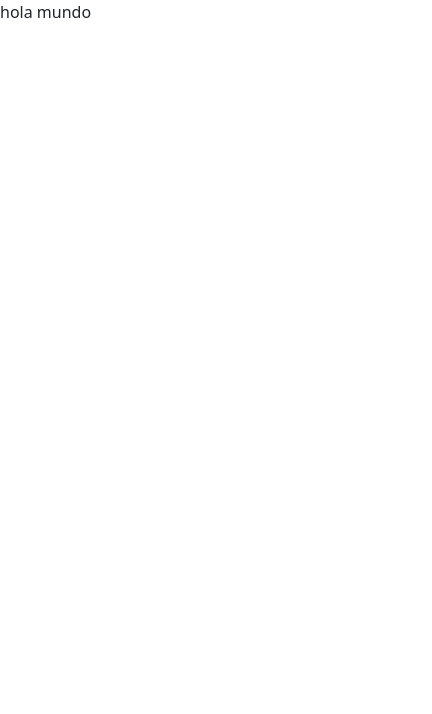
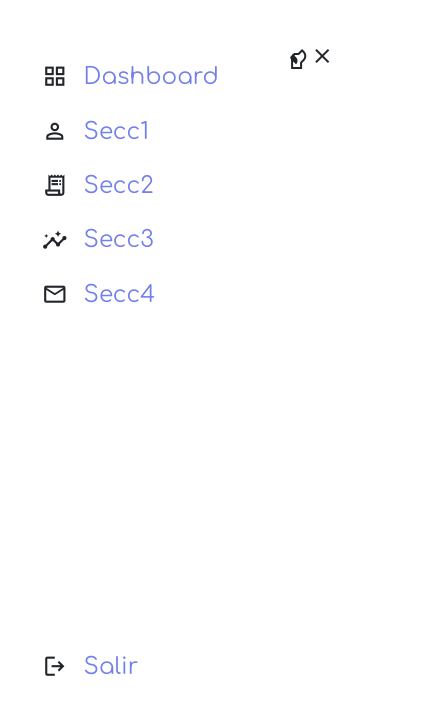
Before and after one commit to anthonyfs77/Proyecto_veterinaria, a Vue app: page / in a window 390 px wide. Before the commit this address had no page. Shown: the top 714 px of the page, 432 px wide, since content can reach past the window. Built offline with nearby package versions, Linux system fonts and the light colour scheme.

Commit message:
Componente sidebar hecho

```diff
--- a/index.html
+++ b/index.html
@@ -1,6 +1,15 @@
 <!DOCTYPE html>
 <html lang="en">
   <head>
+
+        <!--Apis-->
+        <link rel="stylesheet" href="https://fonts.googleapis.com/css2?family=Material+Symbols+Outlined:opsz,wght,FILL,GRAD@20..48,100..700,0..1,-50..200" />
+        <link rel="stylesheet" href="https://fonts.googleapis.com/css2?family=Material+Symbols+Outlined:opsz,wght,FILL,GRAD@20..48,100..700,0..1,-50..200" />
+        <link rel="preconnect" href="https://fonts.googleapis.com">
+        <link rel="preconnect" href="https://fonts.gstatic.com" crossorigin>
+        <link href="https://fonts.googleapis.com/css2?family=Comfortaa&family=Montserrat&family=Rubik&display=swap" rel="stylesheet">
+
+
     <meta charset="UTF-8">
     <link rel="icon" href="/favicon.ico">
     <meta name="viewport" content="width=device-width, initial-scale=1.0">
--- a/src/App.vue
+++ b/src/App.vue
@@ -1,5 +1,7 @@
 <template>
-<div class="app">
-  hola mundo
-</div>
+  <SideBarMenu/>
 </template>
+
+<script setup>
+import SideBarMenu from '../src/components/SideBarMenu.vue'
+</script>
--- /dev/null
+++ b/src/components/SideBarMenu.vue
@@ -0,0 +1,343 @@
+<template>
+    <div class="containerNorm">
+        <aside>
+            <div class="top">
+                <div class="logo">
+                    <span class="material-symbols-outlined">sound_detection_dog_barking</span>
+                    <h2>Veterinaria</h2>
+                </div>
+                <div class="close" id="close-btn">
+                    <span class="material-symbols-outlined">close</span>
+                </div>
+            </div>
+            <div class="sidebar">
+                <a href="#">
+                    <span class="material-symbols-outlined">grid_view</span>
+                    <h3>Dashboard</h3>
+                </a>
+                <a href="#">
+                    <span class="material-symbols-outlined">person</span>
+                    <h3>Secc1</h3>
+                </a>
+                <a href="#">
+                    <span class="material-symbols-outlined">receipt_long</span>
+                    <h3>Secc2</h3>
+                </a>
+                <a href="#">
+                    <span class="material-symbols-outlined">insights</span>
+                    <h3>Secc3</h3>
+                </a>
+                <a href="#">
+                    <span class="material-symbols-outlined">mail_outline</span>
+                    <h3>Secc4</h3>
+                </a>
+                <a href="#">
+                    <span class="material-symbols-outlined">logout</span>
+                    <h3>Salir</h3>
+                </a>
+            </div>
+        </aside>
+    </div>
+</template>
+
+<style scoped>
+* {
+    margin: 0;
+    padding: 0;
+    outline: 0;
+    appearance: none;
+    border: 0;
+    text-decoration: none;
+    list-style: none;
+    box-sizing: border-box;
+}
+
+h1,
+h2,
+h3,
+h4,
+h5,
+h6 {
+    font-family: 'Comfortaa', cursive;
+}
+
+html {
+    font-size: 14px;
+}
+
+body {
+    width: 100vw;
+    height: 100vh;
+    font-size: 0.88rem;
+    background-color: var(--color-background);
+    user-select: none;
+    overflow-x: hidden;
+    color: var(--color-dark);
+}
+
+a {
+    color: var(--color-dark);
+}
+
+img {
+    display: block;
+    width: 100%;
+}
+
+h1 {
+    font-weight: 800;
+    font-size: 1.8rem;
+}
+
+h2 {
+    font-size: 1.4;
+}
+
+h3 {
+    color: #7380ec;
+    font-size: 0.87;
+}
+
+h4 {
+    font-size: 0.8rem;
+}
+
+h5 {
+    font-size: 0.77rem;
+}
+
+smal {
+    font-size: 0.75rem;
+}
+
+p {
+    color: var(--color-dark-variant);
+}
+
+b {
+    color: var(--color-dark);
+}
+
+.containerNorm {
+    display: grid;
+    width: 95%;
+    margin: 0 auto;
+    gap: 1.8rem;
+    grid-template-columns: 14rem auto 23rem;
+}
+
+aside {
+    height: 100vh;
+}
+
+aside .top {
+    display: flex;
+    align-items: center;
+    justify-content: space-between;
+    margin-top: 1.4rem;
+}
+
+aside .logo {
+    display: flex;
+    gap: 0.8rem;
+}
+
+aside .logo img {
+    width: 2rem;
+    height: 2rem;
+}
+
+aside .close {
+    display: none;
+}
+
+/*======================side bar===========================*/
+aside .sidebar {
+    display: flex;
+    flex-direction: column;
+    height: 86vh;
+    position: relative;
+    top: 3rem;
+}
+
+aside h3 {
+    font-weight: 500;
+}
+
+
+aside .sidebar a {
+    display: flex;
+    color: var(--color-info-dark);
+    margin-left: 2rem;
+    gap: 1rem;
+    align-items: center;
+    position: relative;
+    height: 3.7rem;
+    transition: all 300ms ease;
+}
+
+aside .sidebar a span {
+    font-size: 1.6rem;
+    transition: all 300ms ease;
+}
+
+aside .sidebar a:last-child {
+    position: absolute;
+    bottom: 2rem;
+    width: 100%;
+}
+
+aside .sidebar a:hover {
+    color: var(--color-primary);
+}
+
+aside .sidebar a:hover span {
+    margin-left: 1rem;
+}
+
+aside .sidebar {
+    background: var(--color-danger);
+    color: var(--color-white);
+    padding: 2px 10px;
+    font-size: 11px;
+    border-radius: var(--border-radius-1);
+}
+
+
+
+
+
+:root {
+    --color-primary: #7380ec;
+    --color-danger: #ff7782;
+    --color-succes: #41f1b6;
+    --color-warning: #ffbb55;
+    --color-white: #fff;
+    --color-info-dark: #7d8da1;
+    --color-info-light: #dce1eb;
+    --color-dark: #363949;
+    --color-light: rgba(132, 139, 200, 0.18);
+    --color-primary-variant: #677484;
+    --color-dark-variant: #677483;
+    --color-background: #f6f6f9;
+
+    --card-border-radious: 2rem;
+    --border-radius-1: 0.4rem;
+    --border-radius-2: 0.8rem;
+    --border-radius-3: 1.2rem;
+
+    --card-padding: 1.8rem;
+    --padding-1: 1.2rem;
+
+    --box-shadow: 0 2rem 3rem var(--color-light);
+}
+
+
+
+/*=============@Media===========*/
+@media screen and (max-width: 1200px) {
+    .containerNorm {
+        width: 94%;
+        grid-template-columns: 7rem auto 23rem;
+    }
+
+    aside .logo h2 {
+        display: none;
+    }
+
+    aside .sidebar h3 {
+        display: none;
+    }
+
+    aside .sidebar a {
+        width: 5.6rem;
+    }
+
+    aside .sidebar a:last-child {
+        position: relative;
+        margin-top: 1.8rem;
+    }
+
+
+    main table thead tr th:last-child,
+    main table thead tr th:first-child {
+        display: none;
+    }
+
+    main table tbody tr td:last-child,
+    main table tbody tr td:firt-child {
+        display: none;
+    }
+}
+
+
+/*====================Small tablets y mobil======================*/
+@media screen and (max-width: 768px) {
+
+    .containerNorm {
+        width: 100%;
+        grid-template-columns: 1fr;
+    }
+
+    aside .logo {
+        margin-left: 1rem;
+    }
+
+    aside .logo h2 {
+        display: none;
+    }
+
+    aside .sidebar h3 {
+        display: inline;
+    }
+
+    aside .sidebar a {
+        width: 100%;
+        height: 3.4rem;
+    }
+
+    aside .sidebar a:last-child {
+        position: absolute;
+        bottom: 5rem;
+    }
+
+    aside .close {
+        display: inline-block;
+        cursor: pointer;
+    }
+
+    .top {
+        position: fixed;
+        top: 0;
+        left: 0;
+        align-items: center;
+        padding: 0 0.8rem;
+        height: 4.6rem;
+        background: var(--color-white);
+        width: 100%;
+        margin: 0;
+        z-index: 2;
+        box-shadow: 0 1rem 1rem var(--color-light);
+    }
+
+    .top {
+        width: 4.4rem;
+        position: absolute;
+        left: 66%;
+    }
+
+    .top button {
+        display: inline-block;
+        background: transparent;
+        cursor: pointer;
+        color: var(--color-dark);
+        position: absolute;
+        left: 1rem;
+    }
+
+    .top button span {
+        font-size: 2rem;
+    }
+
+
+}</style>
```
Also changed, not shown: src/views/MenuManagmentView.vue (added).
